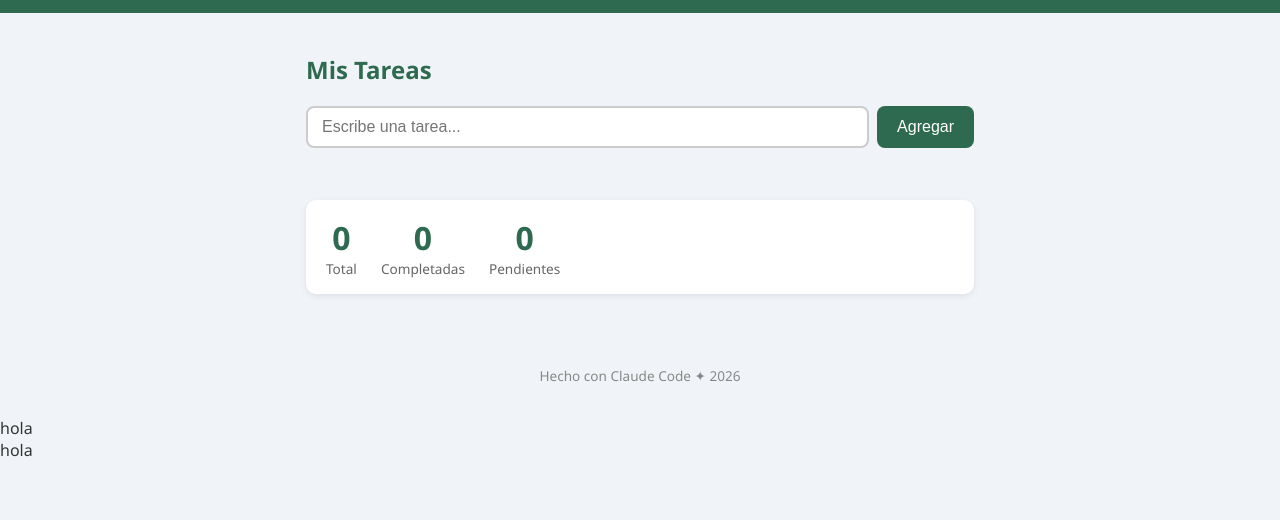
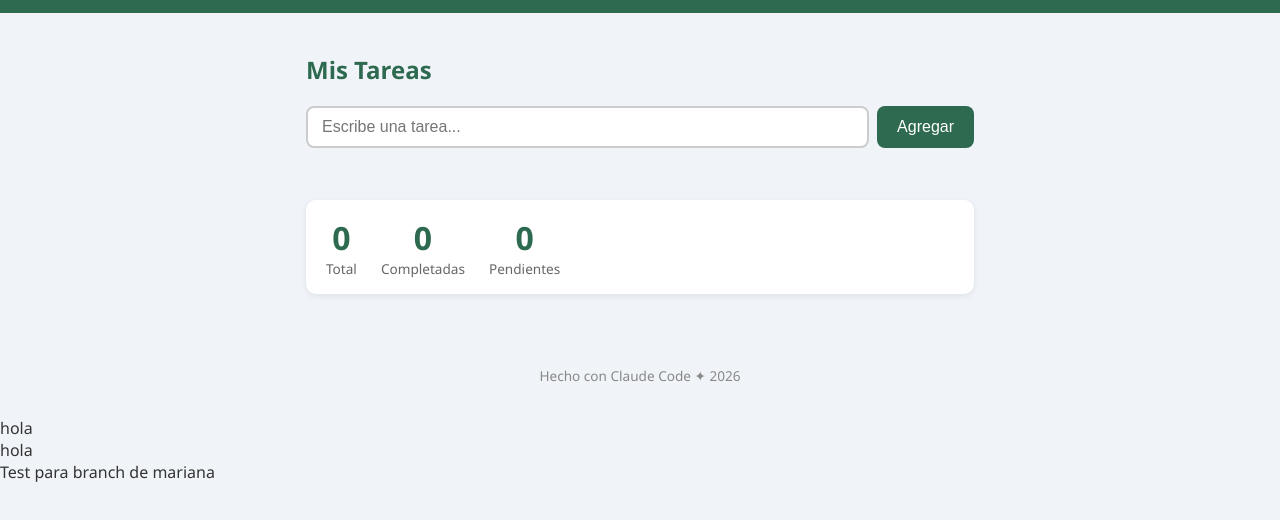
Before and after one commit to Santiago20022/Marianatest, a plain HTML site: page index.html in a window 1280 px wide. Shown: the part 54-574 px from the top of the page. Drawn offline with Linux system fonts and the light colour scheme.

Commit message:
Segundo commit

```diff
--- a/index.html
+++ b/index.html
@@ -270,5 +270,6 @@
   </script>
   <p>hola</p>
   <p>hola</p>
+  <p>Test para branch de mariana</p>
 </body>
 </html>
```
